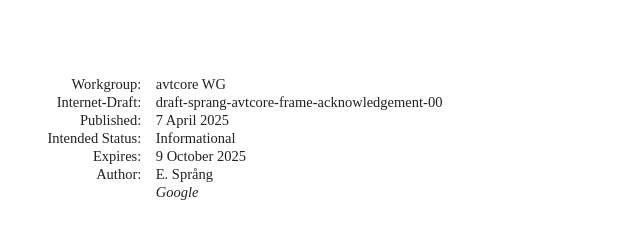
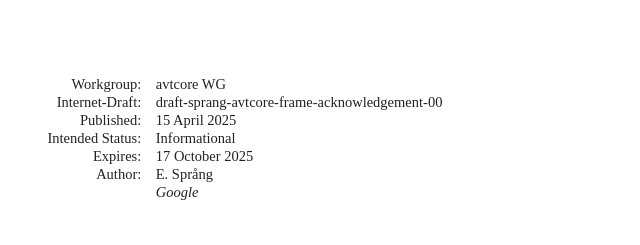
Before and after one commit to sprangerik/frame-acknowledgement, a plain HTML site: page draft-sprang-avtcore-frame-acknowledgement.html in a window 1280 px wide. Shown: the top 245 px of the page, 92-732 px from the left. Drawn offline with Linux system fonts and the light colour scheme; a web font is replaced by a local one.

Commit message:
Script updating gh-pages from 4ad62a1. [ci skip]

```diff
--- a/draft-sprang-avtcore-frame-acknowledgement.html
+++ b/draft-sprang-avtcore-frame-acknowledgement.html
@@ -1053,7 +1053,7 @@ svg :is([fill="white"], [fill^="#fff"]) {
 </tr></thead>
 <tfoot><tr>
 <td class="left">Språng</td>
-<td class="center">Expires 9 October 2025</td>
+<td class="center">Expires 17 October 2025</td>
 <td class="right">[Page]</td>
 </tr></tfoot>
 </table>
@@ -1066,12 +1066,12 @@ svg :is([fill="white"], [fill^="#fff"]) {
 <dd class="internet-draft">draft-sprang-avtcore-frame-acknowledgement-00</dd>
 <dt class="label-published">Published:</dt>
 <dd class="published">
-<time datetime="2025-04-07" class="published">7 April 2025</time>
+<time datetime="2025-04-15" class="published">15 April 2025</time>
     </dd>
 <dt class="label-intended-status">Intended Status:</dt>
 <dd class="intended-status">Informational</dd>
 <dt class="label-expires">Expires:</dt>
-<dd class="expires"><time datetime="2025-10-09">9 October 2025</time></dd>
+<dd class="expires"><time datetime="2025-10-17">17 October 2025</time></dd>
 <dt class="label-authors">Author:</dt>
 <dd class="authors">
 <div class="author">
@@ -1122,7 +1122,7 @@ svg :is([fill="white"], [fill^="#fff"]) {
         time. It is inappropriate to use Internet-Drafts as reference
         material or to cite them other than as "work in progress."<a href="#section-boilerplate.1-3" class="pilcrow">¶</a></p>
 <p id="section-boilerplate.1-4">
-        This Internet-Draft will expire on 9 October 2025.<a href="#section-boilerplate.1-4" class="pilcrow">¶</a></p>
+        This Internet-Draft will expire on 17 October 2025.<a href="#section-boilerplate.1-4" class="pilcrow">¶</a></p>
 </section>
 </div>
 <div id="copyright">
```
Also changed, not shown: draft-sprang-avtcore-frame-acknowledgement.txt.
